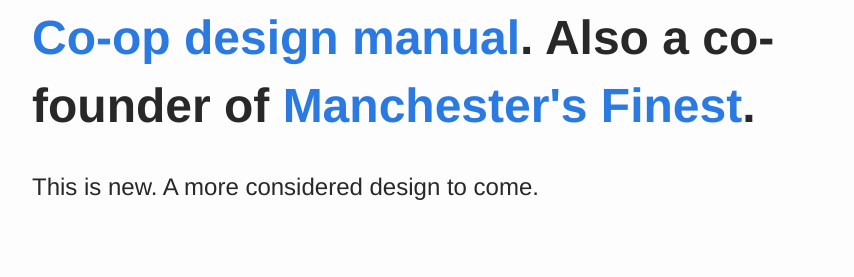
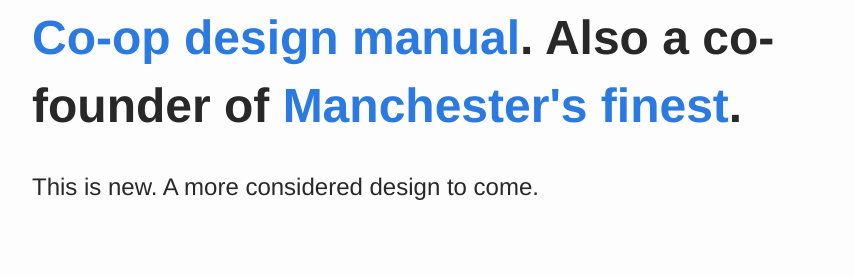
Before and after one commit to matt-tyas/matt-tyas.github.io, a Jekyll site: the page built from index.html, in a window 1280 px wide. Shown: the part 250-527 px from the top of the page, without its empty margins (13-867 px from the left). Built offline with Jekyll 4.4.1, drawn with Linux system fonts in a browser that asks for light colours.

```diff
--- a/index.html
+++ b/index.html
@@ -3,6 +3,6 @@ layout: default
 ---
 
     <div class="column small-12 medium-10 large-8">
-        <h1>Lead interaction designer at <a href="https://digitalblog.coop.co.uk/">Co-op digital</a> and <a href="https://coop-design-manual.herokuapp.com/">product owner of the Co-op design manual</a>. Also a co-founder of <a href="http://www.manchestersfinest.com">Manchester's Finest</a>.</h1>
+        <h1>Lead interaction designer at <a href="https://digitalblog.coop.co.uk/">Co-op digital</a> and <a href="https://coop-design-manual.herokuapp.com/">product owner of the Co-op design manual</a>. Also a co-founder of <a href="http://www.manchestersfinest.com">Manchester's finest</a>.</h1>
         <p>This is new. A more considered design to come.</p>
     </div>
```
